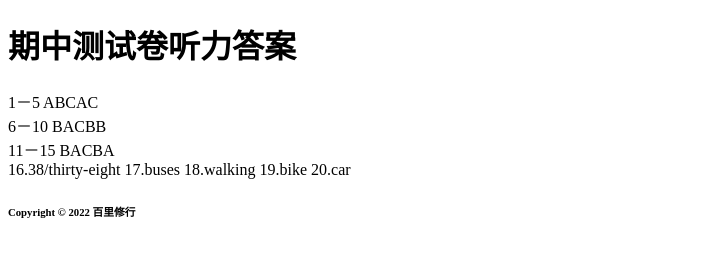
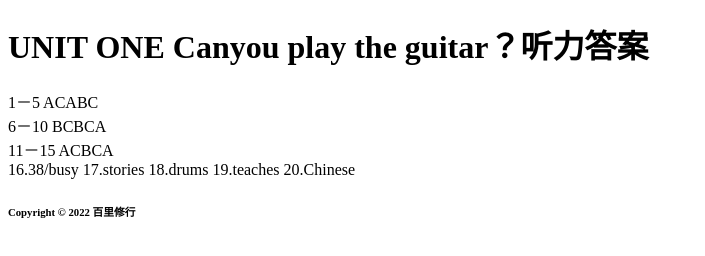
Before and after one commit to baili04/tlda, a plain HTML site: page ind1ex.html in a window 1280 px wide. Shown: the whole page, without its empty margins (0-705 px from the left). Drawn offline with Linux system fonts and the light colour scheme.

Commit message:
Update ind1ex.html

```diff
--- a/ind1ex.html
+++ b/ind1ex.html
@@ -5,18 +5,20 @@
 		<meta name="viewport" id="viewport" content="width=device-width, initial-scale=1">
 	</head>
 	<body>
-		<h1> 期中测试卷听力答案 </h1>
+		<h1> UNIT ONE Canyou play the guitar？听力答案 </h1>
 		<div>
-			 1－5 ABCAC
+			 1－5 ACABC
 		</div>
 		<div>
-			 6－10 BACBB
+			 6－10 BCBCA
 		</div>
 		<div>
-			 11－15 BACBA
+			 11－15 ACBCA
 		</div>
 		<div>
-			 16.38/thirty-eight 17.buses 18.walking 19.bike 20.car
+			 16.38/busy 17.stories 18.drums 19.teaches
+
+			20.Chinese
 		</div>
 		<h6> Copyright © 2022 百里修行 </h6>
 	</body>
```
